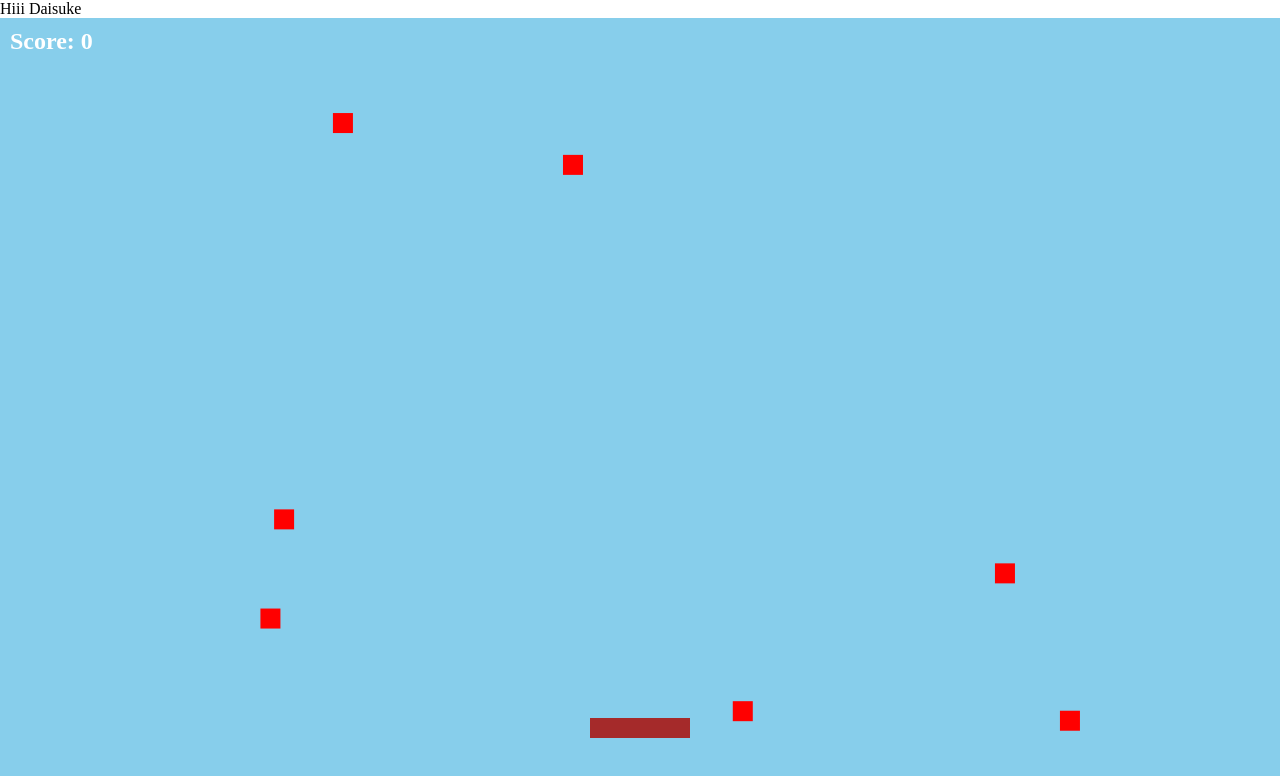
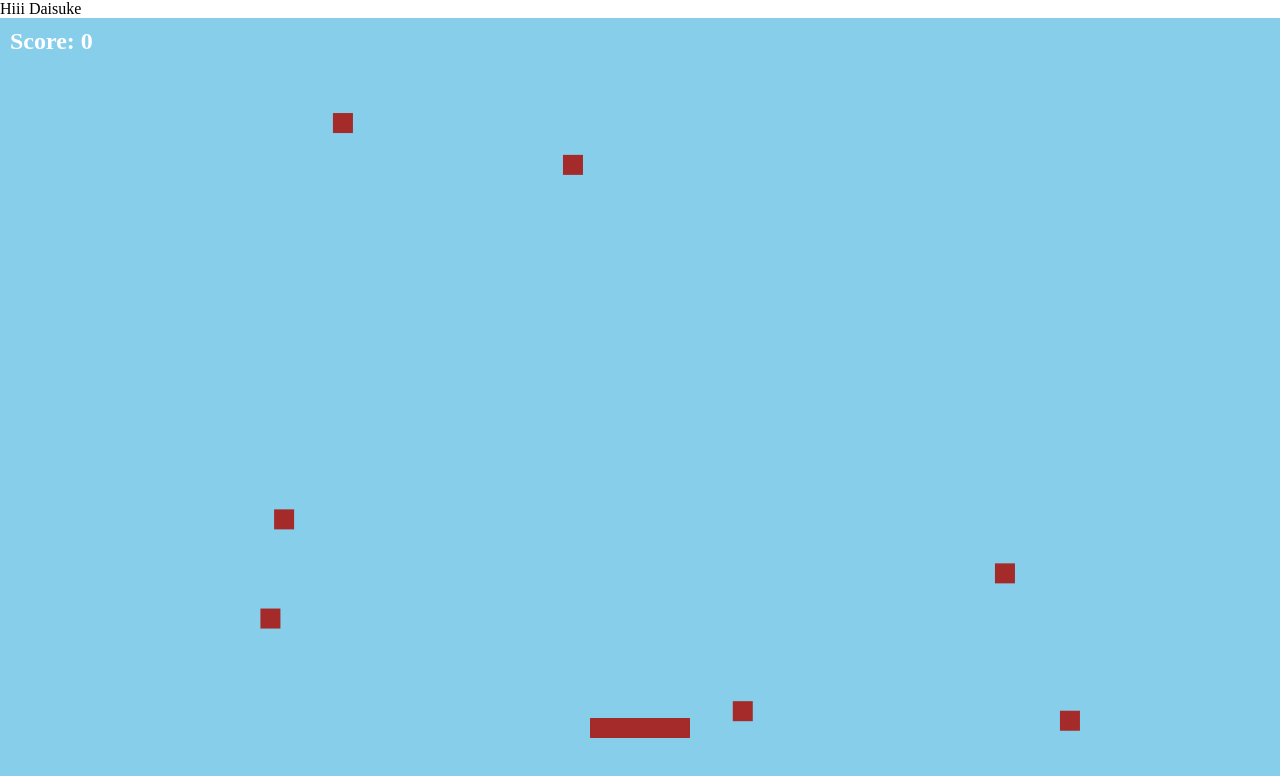
Before and after one commit to leonidsliusar/SimpleJSGame, a plain HTML site: page index.html in a window 1280 px wide. Drawn offline with Linux system fonts and the light colour scheme.

Commit message:
Update index.html

```diff
--- a/index.html
+++ b/index.html
@@ -67,7 +67,7 @@
                 width: 20,
                 height: 20,
                 speed: 3 + Math.random() * 2,
-                color: 'red',
+                color: '🍺',
             };
         }
 
```
